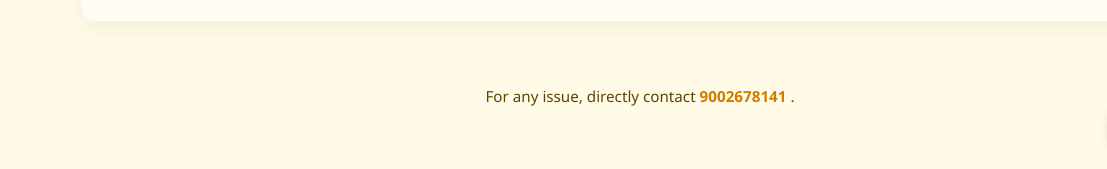
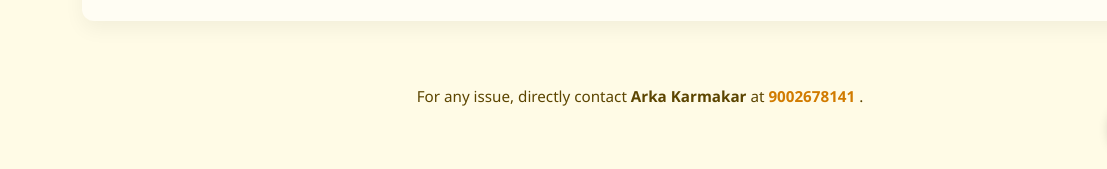
Before and after one commit to arkakarmakar85/venktesh-puja, a plain HTML site: page index.html in a window 1280 px wide. Shown: the part 631-800 px from the top of the page, 0-1107 px from the left. Drawn offline with nearby package versions, Linux system fonts and the light colour scheme.

Commit message:
Fix title formatting and improve code indentation in payment page

```diff
--- a/index.html
+++ b/index.html
@@ -4,7 +4,7 @@
 <head>
   <meta charset="UTF-8" />
   <meta name="viewport" content="width=device-width, initial-scale=1" />
-  <title>Shree Venkatesh Enclave,  Phase : II Durga Puja Online Payment</title>
+  <title>Shree Venkatesh Enclave, Phase : II Durga Puja Online Payment</title>
   <link href="https://cdn.jsdelivr.net/npm/bootstrap@5.3.0/dist/css/bootstrap.min.css" rel="stylesheet">
   <style>
     body {
@@ -112,7 +112,8 @@
       }
     }
 
-    html, body {
+    html,
+    body {
       height: 100%;
       margin: 0;
       padding: 0;
@@ -126,7 +127,8 @@
       width: 100vw;
       background-color: rgba(0, 0, 0, 0.6);
       z-index: 9999;
-  display: none; /* Hidden by default */
+      display: none;
+      /* Hidden by default */
       align-items: center;
       justify-content: center;
     }
@@ -187,7 +189,7 @@
   </div>
   <!-- Footer -->
   <footer class="text-center mt-5 py-3" style="color: #5c4500; font-size: 0.95rem;">
-    For any issue, directly contact
+    For any issue, directly contact <strong>Arka Karmakar</strong> at
     <a href="tel:9002678141" style="color: #d17b00; text-decoration: none; font-weight: 600;">
       9002678141
     </a>.
```
Lines whose indentation alone changed are shown as unchanged.
